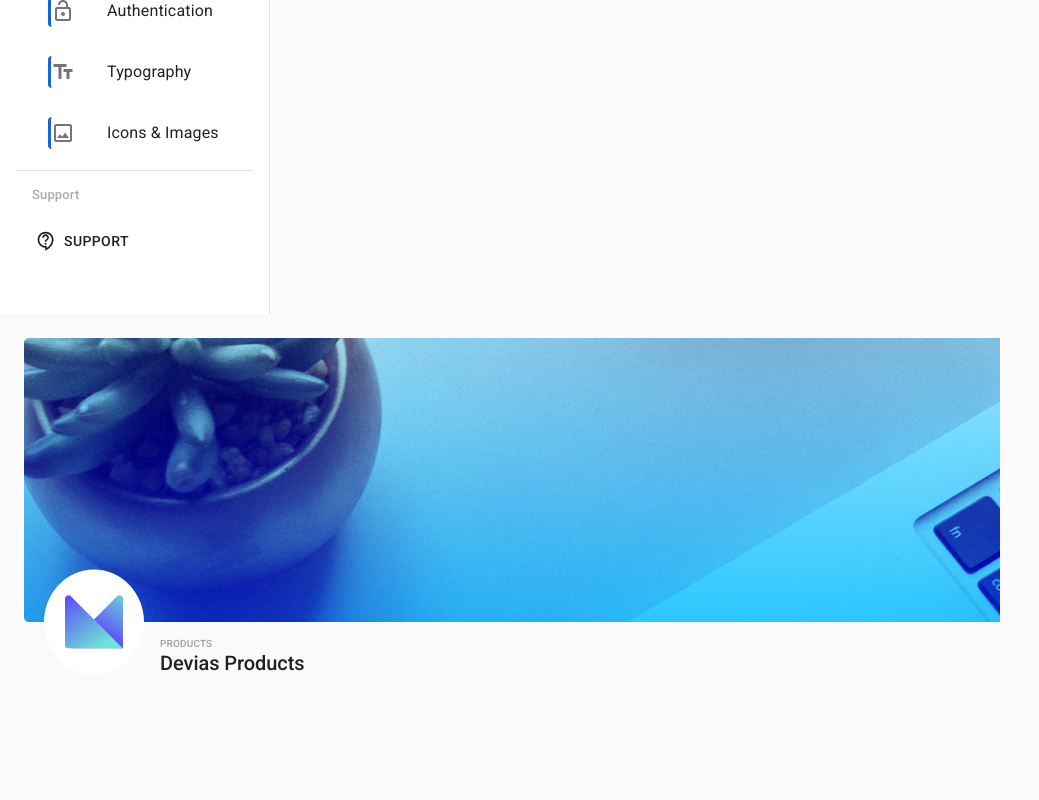
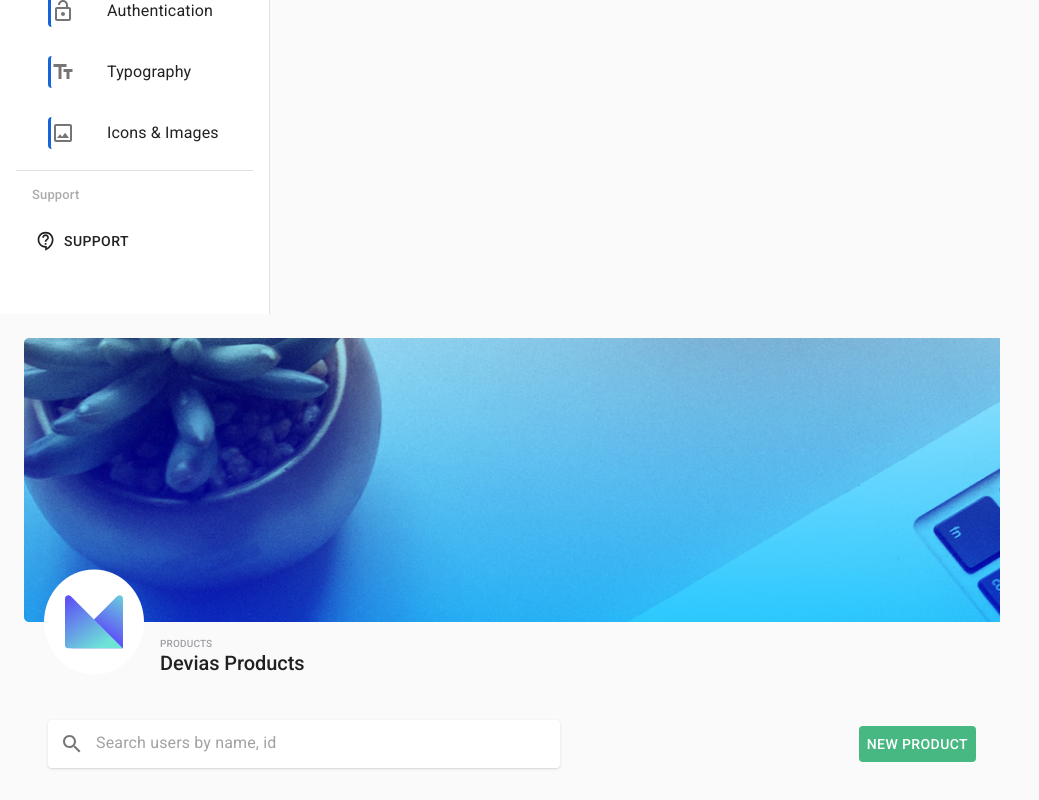
Before and after one commit to Bakhteev/dashboard, a React (Create React App) app: page /products in a window 1280 px wide. Shown: the part 490-1290 px from the top of the page, without its empty margins (0-1039 px from the left). Before the commit the page ends 1165 px from the top, so only its background shows below. Built offline with nearby package versions, Linux system fonts and the light colour scheme.

Commit message:
finished product search

```diff
--- a/src/components/products/index.jsx
+++ b/src/components/products/index.jsx
@@ -1,9 +1,13 @@
 import React from 'react'
 import ProductsHeader from './productsHeader'
+import ProductsSearch from './productsSearch'
 
 const Products = () => {
   return (
+    <>
     <ProductsHeader/>
+    <ProductsSearch/>
+    </>
   )
 }
 
--- a/src/components/products/productsHeader/style.js
+++ b/src/components/products/productsHeader/style.js
@@ -13,6 +13,8 @@ const useStyles = makeStyles((theme) => ({
     width: '100%',
     height: 284,
     position: 'relative',
+    marginBottom: 90,
+
   },
   paper: {
     display: 'inline-block',
--- /dev/null
+++ b/src/components/products/productsSearch/index.jsx
@@ -0,0 +1,51 @@
+import React from 'react'
+import {
+  AppBar,
+  Toolbar,
+  IconButton,
+  InputBase,
+  Box,
+  Button,
+} from '@material-ui/core'
+import SearchIcon from '@material-ui/icons/Search'
+
+import { makeStyles } from '@material-ui/core/styles'
+const useStyles = makeStyles((theme) => ({
+  root: {
+    backgroundColor: '#47B881',
+    color: '#fff',
+    transition: '0.3s',
+    '&:hover': {
+      color: '#000',
+    },
+  },
+}))
+const ProductsSearch = () => {
+  const classes = useStyles()
+  return (
+    <AppBar component="div" position="static" color="transparent" elevation="0">
+      <Toolbar style={{ display: 'flex', justifyContent: 'space-between' }}>
+        <Box
+          style={{
+            background: '#fff',
+            boxShadow:
+              '0px 1px 0px rgba(63, 63, 68, 0.05), 0px 1px 3px rgba(63, 63, 68, 0.15)',
+            borderRadius: 4,
+            width: 512,
+          }}
+        >
+          <IconButton>
+            <SearchIcon />
+          </IconButton>
+          <InputBase
+            placeholder="Search users by name, id"
+            inputProps={{ 'aria-label': 'Search users by name, id' }}
+          />
+        </Box>
+        <Button classes={{ root: classes.root }}>NEW PRODUCT</Button>
+      </Toolbar>
+    </AppBar>
+  )
+}
+
+export default ProductsSearch
```
Also changed, not shown: src/components/products/productsHeader/index.jsx (indentation only), src/components/products/productsSearch/style.js (added), 1 other file (tests, documents, lock files or other folders).
